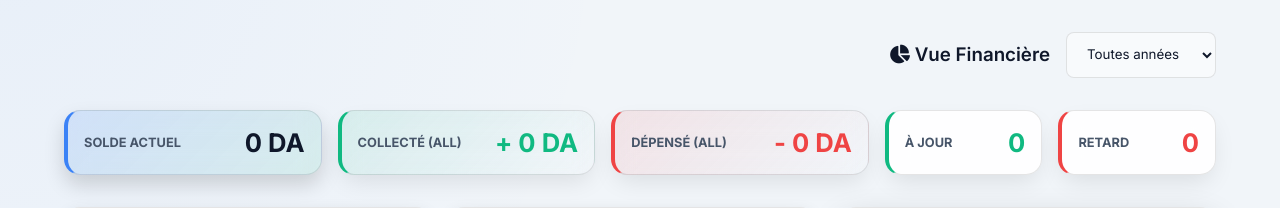
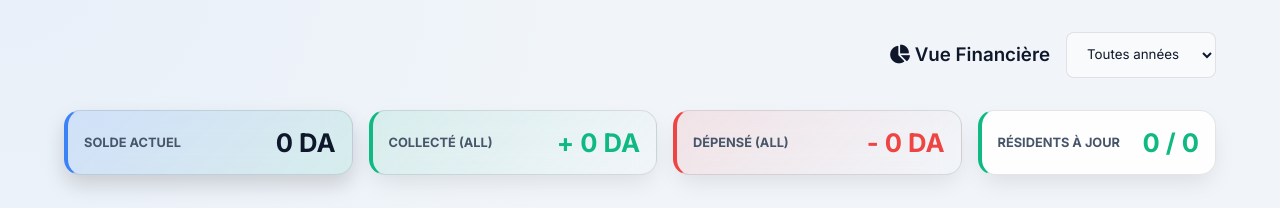
Before and after one commit to hosniadilemp-a11y/block_e, a Flask app: page / in a window 1280 px wide. Shown: the part 70-278 px from the top of the page. Run offline with Flask 3, Linux system fonts and the light colour scheme; data that the repository does not hold is empty; some libraries are stand-ins or nearby versions.

Commit message:
V15 Polish & Bugfixes: Fix Decimal TypeError, Dashboard stats X/Y, RTL support, Fix announcement edit AJAX

```diff
--- a/app.py
+++ b/app.py
@@ -7,6 +7,7 @@ from werkzeug.security import check_password_hash, generate_password_hash
 from functools import wraps
 from datetime import datetime
 from werkzeug.utils import secure_filename
+from decimal import Decimal
 
 app = Flask(__name__)
 app.secret_key = os.environ.get('SECRET_KEY', 'default_secret_key_if_missing')
@@ -140,6 +141,8 @@ def index():
             'user_vote_option_id': user_voted['option_id'] if user_voted else None
         })
 
+    nb_residents_total = len(appts)
+
     annonces = conn.execute("SELECT * FROM annonces ORDER BY date DESC LIMIT 5").fetchall()
 
     timeline_query = """
@@ -165,7 +168,8 @@ def index():
 
     return render_template('dashboard.html',
                            solde=solde, total_cotisations=total_cotisations, total_depenses=total_depenses,
-                           nb_a_jour=nb_a_jour, nb_en_retard=nb_en_retard, current_annee=str(annee_str),
+                           nb_a_jour=nb_a_jour, nb_en_retard=nb_en_retard, nb_residents_total=nb_residents_total,
+                           current_annee=str(annee_str),
                            polls=polls_data, annonces=annonces, timeline=timeline,
                            chart_evo=chart_evo, chart_cat=chart_cat)
 
@@ -420,6 +424,8 @@ def edit_annonce(id):
         conn.commit()
         conn.close()
         add_log(session['user_id'], 'Édition Annonce', f'ID {id}')
+        if request.headers.get('X-Requested-With') == 'XMLHttpRequest' or request.is_json:
+            return {"status": "success", "message": "Annonce mise à jour."}
         flash("Annonce mise à jour.", "success")
     return redirect(url_for('admin_dashboard'))
 
@@ -438,7 +444,7 @@ def add_cotisation():
         user_row = conn.execute("SELECT id FROM users WHERE appartement_numero = ?", (numero,)).fetchone()
         if user_row:
             conn.execute("INSERT INTO cotisations (user_id, montant, annee, date) VALUES (?, ?, ?, ?)",
-                        (user_row['id'], float(montant), int(annee), date_val))
+                        (user_row['id'], Decimal(str(montant)), int(annee), date_val))
             conn.commit()
             add_log(session['user_id'], 'Ajout Cotisation', f'Appt {numero}, Montant: {montant}, Date: {date_val}')
             flash(f"Cotisation de {montant} DA pour l'Apt {numero} ajoutée.", "success")
@@ -511,12 +517,12 @@ def add_depense():
 
     if desc and mont >= 0:
         conn = get_db_connection()
-        total_cot = conn.execute("SELECT SUM(montant) FROM cotisations").fetchone()[0] or 0
-        total_dep = conn.execute("SELECT SUM(montant) FROM depenses").fetchone()[0] or 0
-        solde_apres = total_cot - total_dep - mont
+        total_cot = conn.execute("SELECT SUM(montant) FROM cotisations").fetchone()[0] or Decimal('0')
+        total_dep = conn.execute("SELECT SUM(montant) FROM depenses").fetchone()[0] or Decimal('0')
+        solde_apres = Decimal(total_cot) - Decimal(total_dep) - Decimal(str(mont))
 
         conn.execute("INSERT INTO depenses (description, montant, date, categorie, payePar, soldeApres) VALUES (?, ?, ?, ?, ?, ?)",
-                    (desc, mont, date_val, cat, paye, solde_apres))
+                    (desc, Decimal(str(mont)), date_val, cat, paye, solde_apres))
         conn.commit()
         conn.close()
         add_log(session['user_id'], 'Ajout Dépense', f'Montant: {mont}, Date: {date_val}')
--- a/templates/dashboard.html
+++ b/templates/dashboard.html
@@ -39,15 +39,11 @@
         <h2 class="text-danger" style="font-size: 1.6rem; margin: 0; font-weight: 800; white-space: nowrap;">- {{ "{:,.0f}".format(total_depenses).replace(',', ' ') }} DA</h2>
     </div>
     <!-- Résidents à jour -->
-    <div class="glass-panel" style="border-left: 4px solid var(--success); padding: 1rem; display: flex; align-items: center; justify-content: space-between; gap: 0.8rem; flex: 1 1 150px;">
-        <h4 class="text-muted" style="font-size: 0.8rem; text-transform: uppercase; margin: 0;">À jour</h4>
-        <h2 class="text-success" style="font-size: 1.6rem; margin: 0; font-weight: 800;">{{ nb_a_jour }}</h2>
+    <div class="glass-panel" style="border-left: 4px solid var(--success); padding: 1rem; display: flex; align-items: center; justify-content: space-between; gap: 0.8rem; flex: 1 1 200px;">
+        <h4 class="text-muted" style="font-size: 0.8rem; text-transform: uppercase; margin: 0;">Résidents À jour</h4>
+        <h2 class="text-success" style="font-size: 1.6rem; margin: 0; font-weight: 800;">{{ nb_a_jour }} / {{ nb_residents_total }}</h2>
     </div>
-    <!-- Résidents en retard -->
-    <div class="glass-panel" style="border-left: 4px solid var(--danger); padding: 1rem; display: flex; align-items: center; justify-content: space-between; gap: 0.8rem; flex: 1 1 150px;">
-        <h4 class="text-muted" style="font-size: 0.8rem; text-transform: uppercase; margin: 0;">Retard</h4>
-        <h2 class="text-danger" style="font-size: 1.6rem; margin: 0; font-weight: 800;">{{ nb_en_retard }}</h2>
-    </div>
+</div>
 </div>
 
 <div class="dashboard-grid">
@@ -93,8 +89,8 @@
             <div style="max-height: 600px; overflow-y: auto; padding-right: 0.5rem;">
                 {% for annonce in annonces %}
                 <div style="margin-bottom: 1.5rem; padding: 1rem; background: var(--bg-main); border-radius: 8px; border-left: 3px solid var(--accent); border: 1px solid var(--border-light); border-left-width: 4px;">
-                    <h4 style="color: var(--accent); margin-bottom: 0.5rem; font-size: 1.05rem;">{{ annonce['titre'] }}</h4>
-                    <div class="markdown-body" style="font-size: 0.9rem; line-height: 1.4; margin: 0.4rem 0;">
+                    <h4 style="color: var(--accent); margin-bottom: 0.5rem; font-size: 1.05rem;" dir="auto">{{ annonce['titre'] }}</h4>
+                    <div class="markdown-body" style="font-size: 0.9rem; line-height: 1.4; margin: 0.4rem 0;" dir="auto">
                         <textarea class="md-raw" style="display:none;">{{ annonce['contenu'] | truncate(100, True, '…') }}</textarea>
                     </div>
                     <small style="color: var(--text-muted); font-size: 0.75rem;"><i class="fa-regular fa-clock"></i> {{ annonce['date'] }}</small>
--- a/templates/depenses.html
+++ b/templates/depenses.html
@@ -37,7 +37,6 @@
                     <th>Catégorie</th>
                     <th>Payé par</th>
                     <th style="text-align: right;">Montant</th>
-                    <th style="text-align: right;">Solde après</th>
                 </tr>
             </thead>
             <tbody>
@@ -48,11 +47,10 @@
                     <td><span style="background: rgba(255,255,255,0.1); padding: 0.2rem 0.5rem; border-radius: 4px; font-size: 0.8rem;">{{ d['categorie'] }}</span></td>
                     <td>{{ d['payePar'] }}</td>
                     <td class="text-danger" style="text-align: right; font-weight: bold;">- {{ "{:,.0f}".format(d['montant']).replace(',', ' ') }} DA</td>
-                    <td class="text-accent" style="text-align: right; font-weight: bold;">{{ "{:,.0f}".format(d['soldeApres'] or 0).replace(',', ' ') }} DA</td>
                 </tr>
                 {% else %}
                 <tr>
-                    <td colspan="6" class="text-center text-muted">Aucune dépense trouvée.</td>
+                    <td colspan="5" class="text-center text-muted">Aucune dépense trouvée.</td>
                 </tr>
                 {% endfor %}
             </tbody>
```
